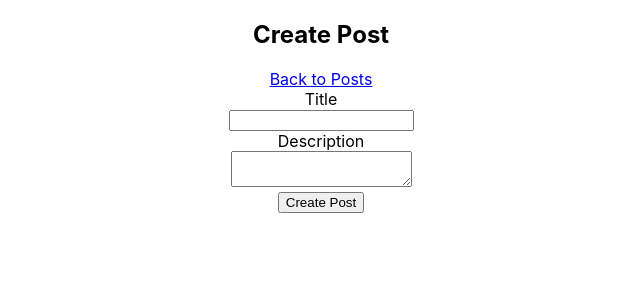
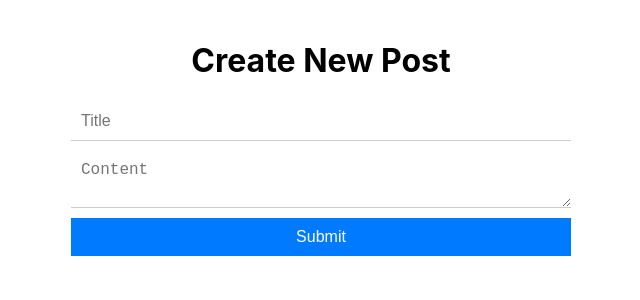
Before and after one commit to sweety-124/tasks, a React (Create React App) app: page /posts/createpost in a window 1280 px wide. Shown: the top 300 px of the page, without its empty margins (319-959 px from the left). Built offline with nearby package versions, Linux system fonts and the light colour scheme.

Commit message:
create post  done
create post done

```diff
--- a/src/App.css
+++ b/src/App.css
@@ -149,3 +149,37 @@
 .header .nav a:hover {
   text-decoration: underline;
 }
+/* ============================================POst form============================================================= */
+
+.post-form-container {
+  max-width: 500px;
+  margin: 0 auto;
+  padding: 20px;
+}
+
+.post-form {
+  display: flex;
+  flex-direction: column;
+}
+
+.post-form-input,
+.post-form-textarea {
+  margin-bottom: 10px;
+  padding: 10px;
+  border: none;
+  border-bottom: 1px solid #ccc;
+  font-size: 16px;
+}
+
+.post-form-button {
+  padding: 10px;
+  background-color: #007bff;
+  color: #fff;
+  font-size: 16px;
+  border: none;
+  cursor: pointer;
+}
+
+.post-form-button:hover {
+  background-color: #0056b3;
+}
--- a/src/App.js
+++ b/src/App.js
@@ -10,7 +10,7 @@ import {
 } from "react-router-dom";
 import { lazy, Suspense, useEffect } from 'react';
 import CreatePost from './components/CreatePost';
-
+import EditPost from './components/EditPost';
 
 function App() {
 
@@ -20,7 +20,7 @@ function App() {
   <Routes>
         <Route path='/posts' element={<ListingUI/>} />
         <Route path='/posts/createpost' element={<CreatePost/>} />
-
+        <Route path='/posts/editPost' element={<EditPost/>} />
 
     </Routes>
    </BrowserRouter>
--- a/src/Store/actions/PostActions.js
+++ b/src/Store/actions/PostActions.js
@@ -28,15 +28,16 @@ export function confirmedDeletePostAction(postId) {
     };
 }
 
-export function createPostAction(postData, history) {
+export function createPostAction(postData) {
+    console.log('data',postData)
     return (dispatch, getState) => {
         createPost(postData).then((response) => {
             const singlePost = {
                 ...postData,
-                id: response.data.name,
+
             };
             dispatch(confirmedCreatePostAction(singlePost));
-            history.push('/posts');
+
         });
     };
 }
--- a/src/components/CreatePost.js
+++ b/src/components/CreatePost.js
@@ -4,72 +4,63 @@ import { Link } from 'react-router-dom';
 import { createPostAction } from '../Store/actions/PostActions';
 
 export default function CreatePost(props) {
-    const [title, setTitle] = useState('');
-    const [description, setDescription] = useState('');
+    const [title, setTitle] = useState("");
+  const [body, setBody] = useState("");
 
     const dispatch = useDispatch();
-    useEffect(()=>{
-        console.log('7777777')
-    })
-    function onCreatePost(e) {
+
+    // function onCreatePost(e) {
+    //     e.preventDefault();
+    //     const postData = {
+    //         title,
+    //         description,
+    //     };
+
+    //     dispatch(createPostAction(postData, props.history));
+    // }
+
+
+
+        const handleSubmit = (e) => {
           e.preventDefault();
+          // Handle form submission logic here
+          console.log("Title:", title);
+          console.log("Content:", body);
           const postData = {
             title,
-            description,
+            body,
         };
 
-        dispatch(createPostAction(postData, props.history));
-    }
+        dispatch(createPostAction(postData));
+          // Reset form fields after submission
+          setTitle("");
+          setBody("");
+        };
+
+
 
     return (
-        <div>
-            <div className='flex items-center justify-between my-4'>
-                <h2>Create Post</h2>
-                <div>
-                    <Link
-                        to='/posts'
-                        className='bg-gray-500 text-white p-2'
-                    >
-                        Back to Posts
-                    </Link>
-                </div>
-            </div>
+        <div className="post-form-container">
+        <h1>Create New Post</h1>
+        <form onSubmit={handleSubmit} className="post-form">
+          <input
+            type="text"
 
-            <div>
-                <form onSubmit={onCreatePost}>
-                    <div>
-                        <label>Title</label>
-                        <div>
-                            <input
-                                type='text'
-                                className='border border-gray-500 w-full px-1'
+            placeholder="Title"
              value={title}
              onChange={(e) => setTitle(e.target.value)}
+            className="post-form-input"
           />
-                        </div>
-                    </div>
-                    <div className='my-2'>
-                        <label>Description</label>
-                        <div>
           <textarea
-                                value={description}
-                                onChange={(e) =>
-                                    setDescription(e.target.value)
-                                }
-                                className='border border-gray-500 w-full px-1 h-28'
-                            />
-                        </div>
-                    </div>
-                    <div>
-                        <button
-                            type='submit'
-                            className='px-2 py-1 bg-red-500 text-white'
-                        >
-                            Create Post
+            placeholder="Content"
+             value={body}
+             onChange={(e) => setBody(e.target.value)}
+            className="post-form-textarea"
+          ></textarea>
+          <button type="submit" className="post-form-button">
+            Submit
           </button>
-                    </div>
         </form>
-            </div>
       </div>
           );
 }
--- a/src/components/EditPost.js
+++ b/src/components/EditPost.js
@@ -1,74 +1,66 @@
 import { useEffect, useState } from 'react';
-import { connect, useDispatch } from 'react-redux';
-import { updatePostAction } from '../../store/actions/PostActions';
-import { getPost } from '../../store/selectors/PostSelectors';
+import { useDispatch } from 'react-redux';
+import { Link } from 'react-router-dom';
+import { createPostAction } from '../Store/actions/PostActions';
 
-function EditPost() {
-    const [post, setPost] = useState([]);
+export default function EditPost(props) {
+    const [title, setTitle] = useState("");
+  const [body, setBody] = useState("");
 
     const dispatch = useDispatch();
 
-    useEffect(() => {
-        setPost(props.post);
-    }, [props.post]);
+    // function onCreatePost(e) {
+    //     e.preventDefault();
+    //     const postData = {
+    //         title,
+    //         description,
+    //     };
 
-    function onUpdatePost(e) {
+    //     dispatch(createPostAction(postData, props.history));
+    // }
+
+
+
+        const handleSubmit = (e) => {
           e.preventDefault();
-        dispatch(updatePostAction(post, props.history));
-    }
+          // Handle form submission logic here
+          console.log("Title:", title);
+          console.log("Content:", body);
+          const postData = {
+            title,
+            body,
+        };
+
+        dispatch(createPostAction(postData));
+          // Reset form fields after submission
+          setTitle("");
+          setBody("");
+        };
+
+
 
     return (
-        <div>
-            <div>Edit Post</div>
-            <div>
-                <form onSubmit={onUpdatePost}>
-                    <div className='my-2'>
-                        <label>Title</label>
-                        <div>
+        <div className="post-form-container">
+        <h1>Create New Post</h1>
+        <form onSubmit={handleSubmit} className="post-form">
           <input
-                                type='text'
-                                className='border border-gray-500 p-1 w-full'
-                                value={post.title}
-                                onChange={(e) =>
-                                    setPost({
-                                        ...post,
-                                        title: e.target.value,
-                                    })
-                                }
+            type="text"
+
+            placeholder="Title"
+             value={title}
+             onChange={(e) => setTitle(e.target.value)}
+            className="post-form-input"
           />
-                        </div>
-                    </div>
-
-                    <div className='my-2'>
-                        <label>Description</label>
-                        <div>
           <textarea
-                                className='border border-gray-500 p-1 w-full'
-                                value={post.description}
-                                onChange={(e) =>
-                                    setPost({
-                                        ...post,
-                                        description: e.target.value,
-                                    })
-                                }
+            placeholder="Content"
+             value={body}
+             onChange={(e) => setBody(e.target.value)}
+            className="post-form-textarea"
           ></textarea>
-                        </div>
-                    </div>
-
-                    <div>
-                        <button
-                            type='submit'
-                            className='bg-red-500 text-white px-3 py-2'
-                        >
-                            Edit Post
+          <button type="submit" className="post-form-button">
+            Submit
           </button>
-                    </div>
         </form>
-            </div>
       </div>
           );
 }
-
-
-
-export default EditPost;
--- a/src/components/Header.js
+++ b/src/components/Header.js
@@ -23,12 +23,12 @@ const Header = () => {
     <nav className="nav">
     <>
     <Link
-                                to={{ pathname: `/createpost` }}
+                                to={{ pathname: `/posts/createpost` }}
 
                             >
-                                {/* <button className="custom-button"  >
+                                <button className="custom-button"  >
       Create
-    </button>  */}
+    </button>
                             </Link>
      </>
     </nav>
--- a/src/services/AxiosInstance.js
+++ b/src/services/AxiosInstance.js
@@ -2,7 +2,7 @@ import axios from 'axios';
 import { store } from '../Store/store';
 
 const axiosInstance = axios.create({
-    baseURL: `https://jsonplaceholder.typicode.com/posts/`,
+    baseURL: `https://jsonplaceholder.typicode.com`,
 });
 
 // axiosInstance.interceptors.request.use((config) => {
--- a/src/services/PostsService.js
+++ b/src/services/PostsService.js
@@ -2,11 +2,11 @@ import axiosInstance from './AxiosInstance';
 
 export function getPosts() {
     console.log('rrrrr')
-    return axiosInstance.get(`?_start=0&_limit=5`);
+    return axiosInstance.get(`/posts?_start=0&_limit=5`);
 }
 
 export function createPost(postData) {
-    return axiosInstance.post(`posts.json`, postData);
+    return axiosInstance.post(`/posts`,postData);
 }
 
 export function updatePost(post, postId) {
```
Also changed, not shown: src/components/ListingUI.js (+19 -7 lines). Lines whose indentation alone changed are shown as unchanged.
